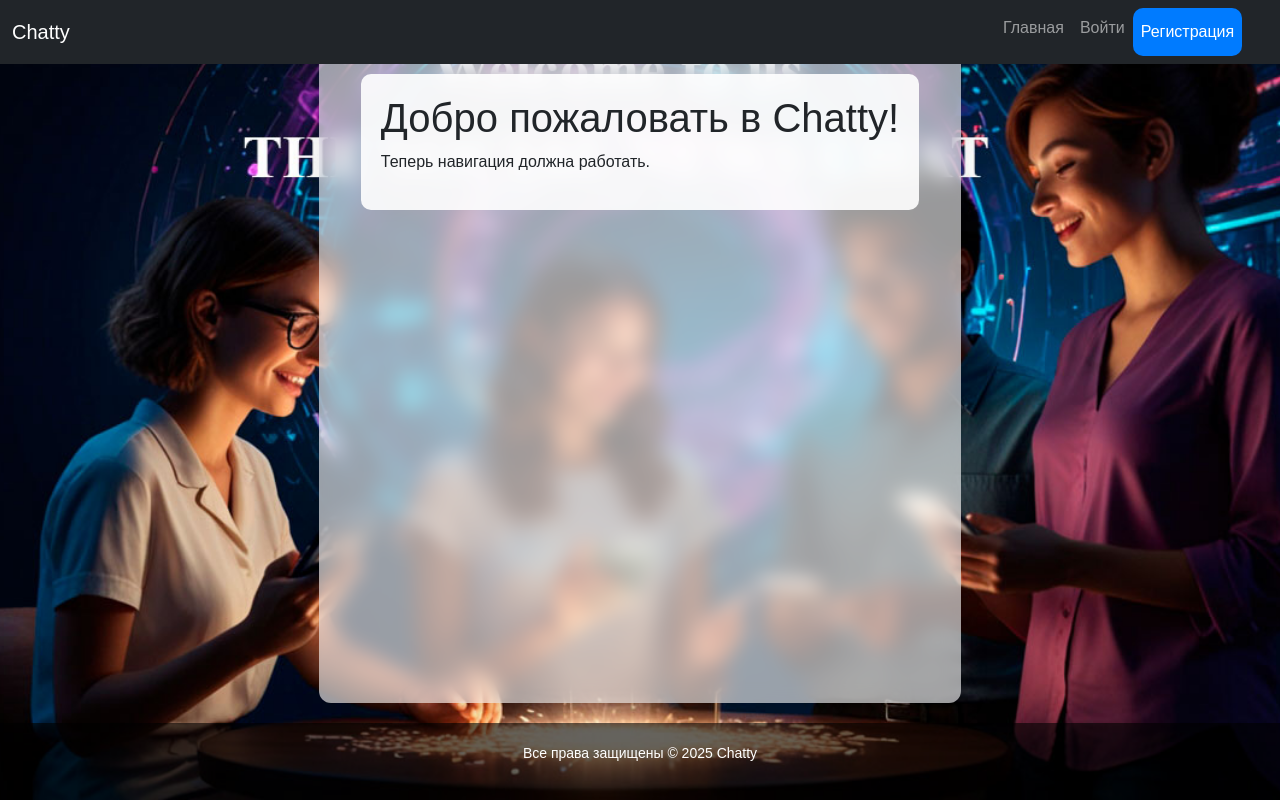
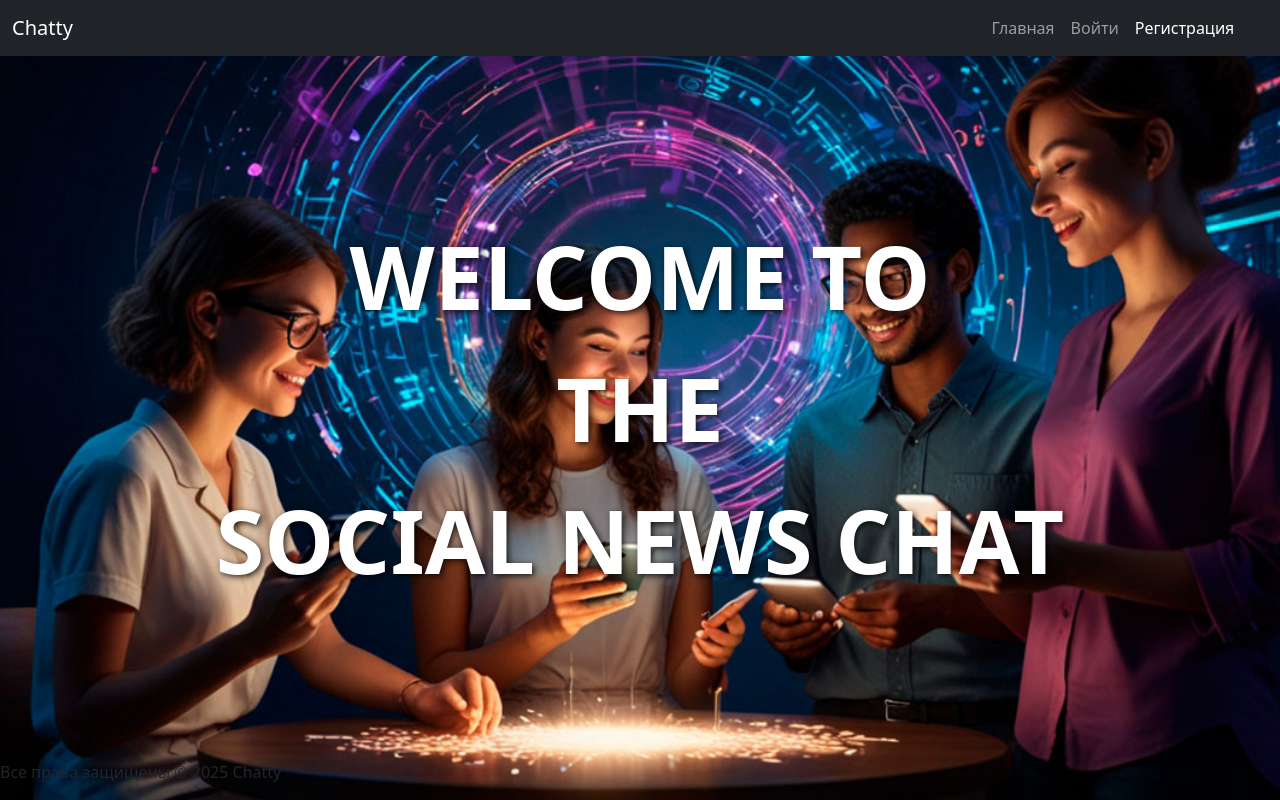
Before and after one commit to Olhafaruk/chatty_project, a Django app: page / in a window 1280 px wide. Run offline with Django 5.2, Linux system fonts and the light colour scheme; parts of the project's set-up code (start-up, migrations or seed data) failed here and were passed over.

Commit message:
Добавлена приветственная страница, улучшен дизайн base.html, home.html

```diff
--- a/templates/base.html
+++ b/templates/base.html
@@ -1,5 +1,6 @@
+<!DOCTYPE html>
 {% load static %}
-<!DOCTYPE html>
+
 <html lang="ru">
 <head>
   <meta charset="UTF-8">
@@ -33,11 +33,11 @@
         background-color: rgba(0, 0, 0, 0.8);
     }
 
-
-    /* Основная обертка с контентом */
-    .content-wrapper {
-        background: rgba(255, 255, 255, 0.6); /* Полупрозрачный фон */
-        min-height: 100px;
+    /* content-wrapper для главной страницы */
+    .content-wrapper.first-page {
+        width: calc(100% - 20mm);
+        background: rgba(255, 255, 255, 0.6);
+        min-height: 800px;
         backdrop-filter: blur(10px);
         -webkit-backdrop-filter: blur(10px);
         border-radius: 12px;
@@ -108,14 +129,14 @@
         width: 100%;
         margin-top: auto;
     }
-</style>
+  </style>
 </head>
 <body>
 
 {% include "include/navbar.html" %}
 
 <!-- Основной контент страницы -->
-<div class="content-wrapper">
+<div class="content-wrapper {% if request.path == '/' %}first-page{% else %}other-page{% endif %}">
   <main class="container mt-4">
     {% block content %}
     {% endblock %}
--- a/templates/home.html
+++ b/templates/home.html
@@ -3,8 +3,25 @@
 {% block title %}Главная - Chatty{% endblock %}
 
 {% block content %}
-    <div style="background-color: rgba(255, 255, 255, 0.9); padding: 20px; border-radius: 10px;">
-        <h1>Добро пожаловать в Chatty!</h1>
-        <p>Теперь навигация должна работать.</p>
-    </div>
+  <style>
+    body {
+      opacity: 0;
+      transition: opacity 2s ease-in;
+    }
+
+    body.fade-in {
+      opacity: 1;
+    }
+  </style>
+
+  <div style="background-color: rgba(255, 255, 255, 0.9); padding: 20px; border-radius: 10px;">
+      <h1>Добро пожаловать в Chatty!</h1>
+      <p>Теперь навигация должна работать.</p>
+  </div>
+
+  <script>
+    window.addEventListener('load', function () {
+      document.body.classList.add('fade-in');
+    });
+  </script>
 {% endblock %}
--- /dev/null
+++ b/templates/welcome.html
@@ -0,0 +1,106 @@
+{% load static %}
+<!DOCTYPE html>
+<html lang="ru">
+<head>
+  <meta charset="UTF-8">
+  <title>Добро пожаловать</title>
+  <link href="https://cdn.jsdelivr.net/npm/bootstrap@5.3.0/dist/css/bootstrap.min.css" rel="stylesheet">
+  <style>
+    body {
+      background-image: url("{% static 'images/backgraunt.jpg' %}");
+      background-size: cover;
+      background-position: center;
+      background-attachment: fixed;
+      margin: 0;
+      padding: 0;
+      min-height: 100vh;
+      display: flex;
+      flex-direction: column;
+      font-family: system-ui, sans-serif;
+    }
+
+    .marquee-container {
+      flex: 1;
+      display: flex;
+      flex-direction: column;
+      justify-content: center;
+      align-items: center;
+      position: relative;
+      z-index: 1;
+    }
+
+    .marquee-text {
+      font-size: 66pt; /* вернули как в твоём коде */
+      font-weight: bold;
+      color: white;
+      text-shadow: 2px 2px 6px rgba(0, 0, 0, 0.8);
+      white-space: nowrap;
+      overflow: hidden;
+      position: relative;
+      width: 100%;
+      max-width: 100%;
+      opacity: 0;
+      text-align: center;
+      padding-left: 10mm;
+      padding-right: 10mm;
+    }
+
+    .slide-left {
+      animation: slideLeft 3s ease-out forwards;
+    }
+
+    .slide-down {
+      animation: slideDown 3s ease-out forwards;
+    }
+
+    .slide-right {
+      animation: slideRight 3s ease-out forwards;
+    }
+
+    .delay-1 {
+      animation-delay: 0.5s;
+    }
+
+    .delay-2 {
+      animation-delay: 1.5s;
+    }
+
+    .delay-3 {
+      animation-delay: 2.5s;
+    }
+
+    @keyframes slideLeft {
+      0% { transform: translateX(-100%); opacity: 0; }
+      100% { transform: translateX(0); opacity: 1; }
+    }
+
+    @keyframes slideDown {
+      0% { transform: translateY(-100px); opacity: 0; }
+      100% { transform: translateY(0); opacity: 1; }
+    }
+
+    @keyframes slideRight {
+      0% { transform: translateX(100%); opacity: 0; }
+      100% { transform: translateX(0); opacity: 1; }
+    }
+  </style>
+</head>
+<body>
+
+  {% include "include/navbar.html" %}
+
+  <div class="marquee-container">
+    <div class="marquee-text slide-left delay-1">WELCOME TO</div>
+    <div class="marquee-text slide-down delay-2">THE</div>
+    <div class="marquee-text slide-right delay-3">SOCIAL NEWS CHAT</div>
+  </div>
+
+  {% include "include/footer.html" %}
+
+  <script>
+    setTimeout(function () {
+      window.location.href = "{% url 'home' %}";
+    }, 7000);
+  </script>
+</body>
+</html>
--- a/users/urls.py
+++ b/users/urls.py
@@ -4,7 +4,8 @@
 from .views import CustomLoginView
 
 urlpatterns = [
-    path('', views.home, name='home'),  # главная страница
+    path('', views.welcome_view, name='welcome'),  # Приветственная страница
+    path('home/', views.home_view, name='home'),  # Основная страница
     path('register/', views.register, name='register'),
     path('login/', CustomLoginView.as_view(template_name='users/login.html'), name='login'),  # используем кастомное представление
     path('logout/', auth_views.LogoutView.as_view(next_page='home'), name='logout'),
--- a/users/views.py
+++ b/users/views.py
@@ -16,6 +16,13 @@
 from django.urls import reverse
 from django.contrib.auth.views import PasswordResetConfirmView
 from django.urls import reverse_lazy
+
+
+def welcome_view(request):
+    return render(request, 'welcome.html')  # Загружаем welcome.html
+
+def home_view(request):
+    return render(request, 'home.html')  # Загружаем основную страницу (base.html)
 
 def home(request):
     return render(request, 'home.html')
```
Also changed, not shown: other parts of templates/base.html (+28 -8 lines), structure.txt (+7 -2 lines), templates/registration/login.html (deleted, +0 -13 lines), users/templates/users/register.html (+10 -30 lines), users/templates/users/templatetags/form_filters.py (added, +10 -0 lines), media/avatars/_brunette_man_2_O3wICJm.jpg (added), static/images/backgraunt.jpg, users/templates/__init__.py (added), users/templates/users/__init__.py (added), users/templates/users/templatetags/__init__.py (added).
